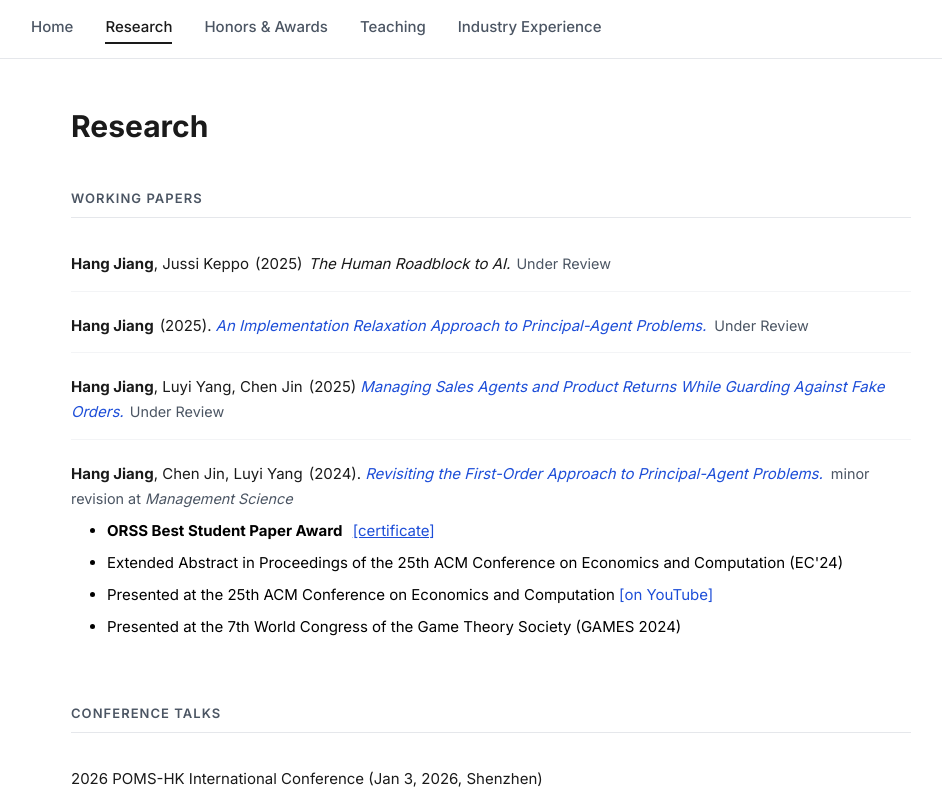
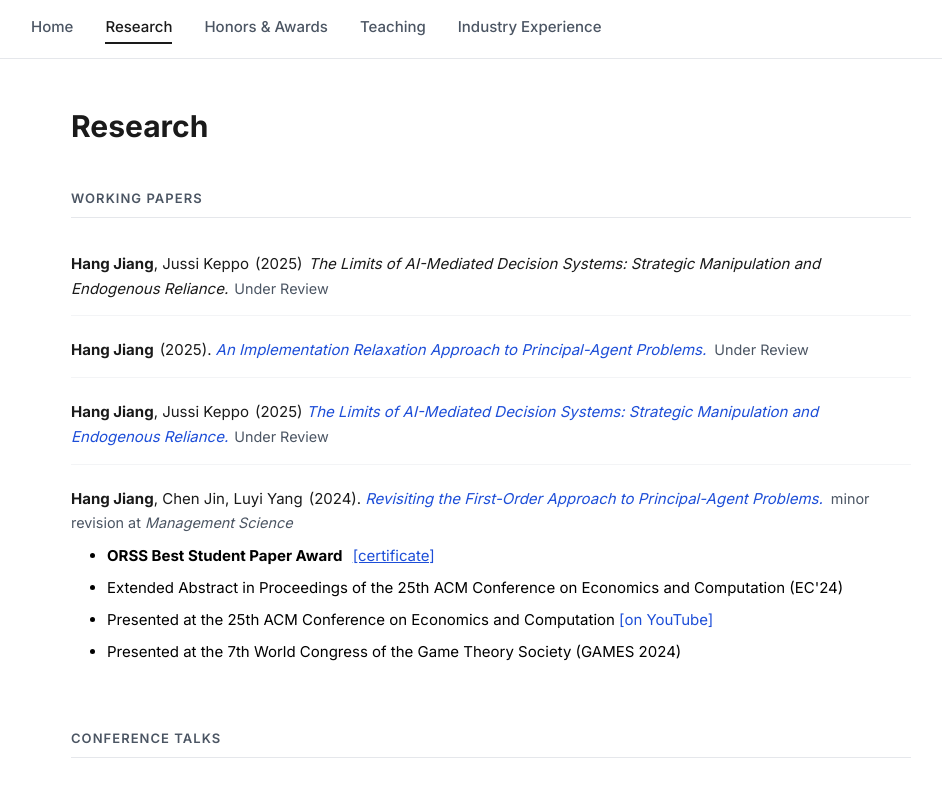
Before and after one commit to JHaaa/jianghang.github.io, a Next.js app: page /research in a window 1280 px wide. Shown: the top 794 px of the page, without its empty margins (149-1091 px from the left). Built offline with nearby package versions, Linux system fonts and the light colour scheme.

Commit message:
Update research paper details in page.tsx

```diff
--- a/src/app/research/page.tsx
+++ b/src/app/research/page.tsx
@@ -12,7 +12,7 @@ const ResearchPage = () => {
         <li>
           <strong>Hang Jiang</strong>, Jussi Keppo
           <span style={{ marginLeft: '6px' }}>(2025)</span>
-          <em style={{ marginLeft: '6px' }}>The Human Roadblock to AI.</em>
+          <em style={{ marginLeft: '6px' }}>The Limits of AI-Mediated Decision Systems: Strategic Manipulation and Endogenous Reliance.</em>
           <span className={styles.underReview} style={{ marginLeft: '6px' }}>Under Review</span>
         </li>
 
@@ -31,15 +31,15 @@ const ResearchPage = () => {
         </li>
 
 <li>
-          <strong>Hang Jiang</strong>, Luyi Yang, Chen Jin
+  <strong>Hang Jiang</strong>, Jussi Keppo
   <span style={{ marginLeft: '6px' }}>(2025)</span>
   <a
-            href="https://papers.ssrn.com/sol3/papers.cfm?abstract_id=5923462"
+    href="https://papers.ssrn.com/sol3/papers.cfm?abstract_id=7362120"
     className={styles.paperLink}
     target="_blank"
     rel="noopener noreferrer"
   >
-            Managing Sales Agents and Product Returns While Guarding Against Fake Orders.
+    The Limits of AI-Mediated Decision Systems: Strategic Manipulation and Endogenous Reliance.
   </a>
   <span className={styles.underReview} style={{ marginLeft: '6px' }}>Under Review</span>
 </li>
```
Lines whose indentation alone changed are shown as unchanged.
